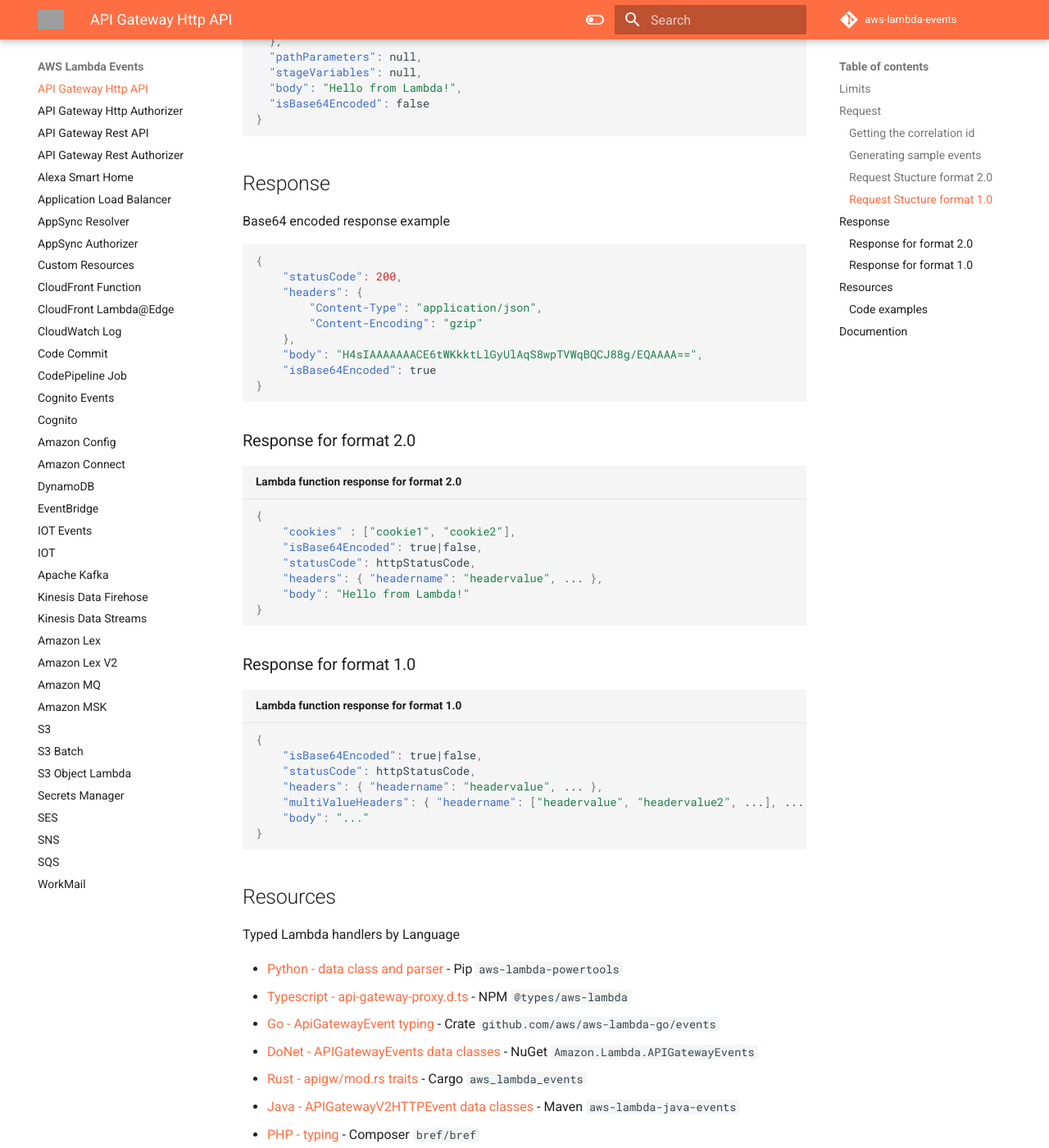
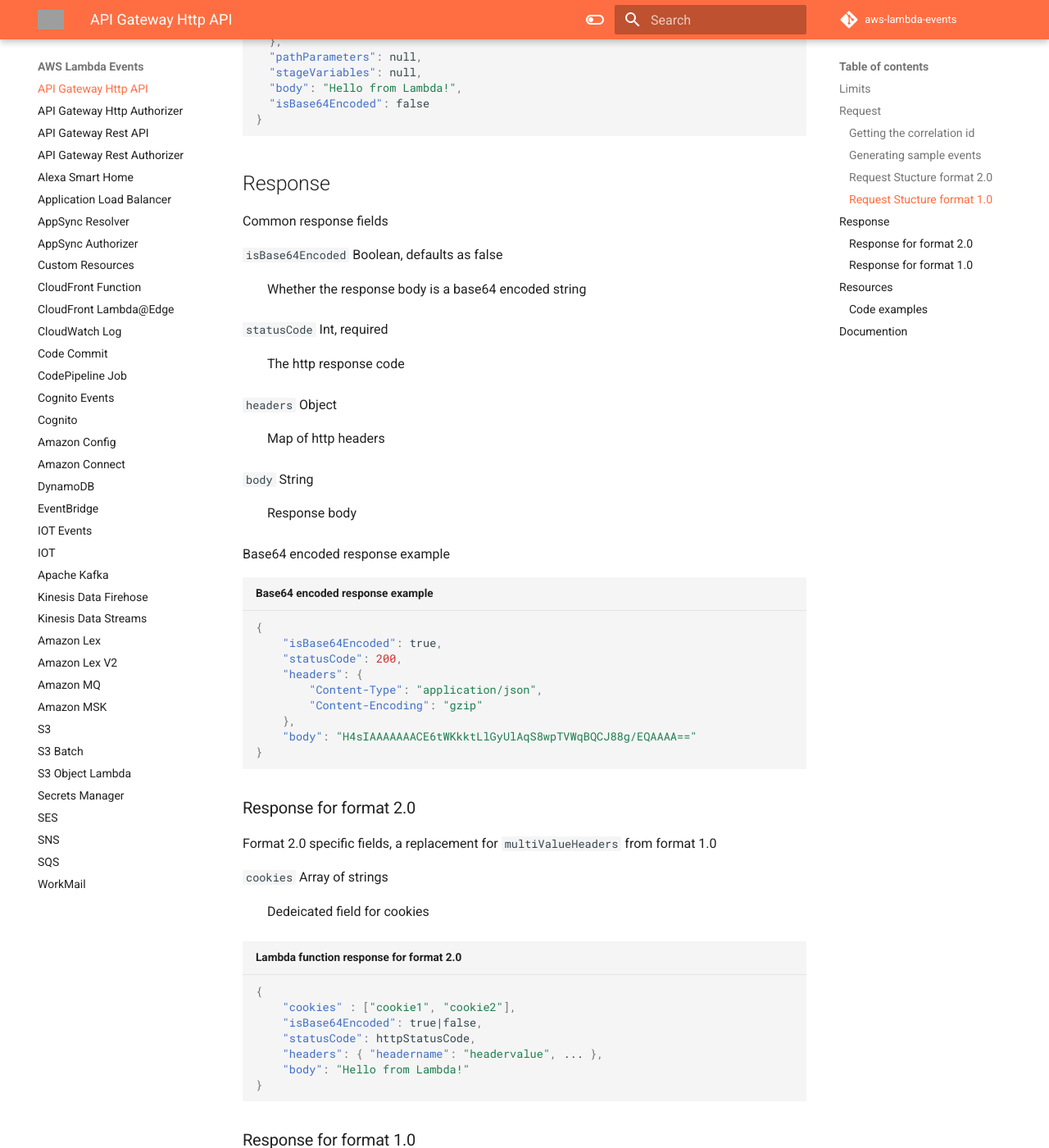
Before and after one commit to michaelbrewer/aws-lambda-events, an MkDocs documentation site: the page built from docs/http-api.md, in a window 1280 px wide and 1400 px high, scrolled down 4258 px. Shown: the whole window at 82% size. Built offline with MkDocs 1.6.1 and Material for MkDocs 9.7.7, drawn with Linux system fonts in a browser that asks for light colours; comment, search, counter and statistics services are not loaded; some of the changed text lies outside the part shown; grey boxes are pictures that could not be loaded.

Commit message:
chore: add docs about the response

````diff
--- a/docs/http-api.md
+++ b/docs/http-api.md
@@ -63,21 +63,40 @@
 
 ## Response
 
+Common response fields
+
+`isBase64Encoded` Boolean, defaults as false
+: Whether the response body is a base64 encoded string
+
+`statusCode` Int, required
+: The http response code
+
+`headers` Object
+: Map of http headers
+
+`body` String
+: Response body
+
 Base64 encoded response example
 
-```json
+```json title="Base64 encoded response example"
 {
+    "isBase64Encoded": true,
     "statusCode": 200,
     "headers": {
         "Content-Type": "application/json",
         "Content-Encoding": "gzip"
     },
-    "body": "H4sIAAAAAAACE6tWKkktLlGyUlAqS8wpTVWqBQCJ88g/EQAAAA==",
-    "isBase64Encoded": true
+    "body": "H4sIAAAAAAACE6tWKkktLlGyUlAqS8wpTVWqBQCJ88g/EQAAAA=="
 }
 ```
 
 ### Response for format 2.0
+
+Format 2.0 specific fields, a replacement for `multiValueHeaders` from format 1.0
+
+`cookies` Array of strings
+: Dedeicated field for cookies
 
 ```json title="Lambda function response for format 2.0"
 {
@@ -90,6 +109,11 @@
 ```
 
 ### Response for format 1.0
+
+Format 1.0 specific fields
+
+`multiValueHeaders` Object
+: Can be optionally included, useful for sending cookies with multiple `Set-Cookie` header
 
 ```json title="Lambda function response for format 1.0"
 {
````
